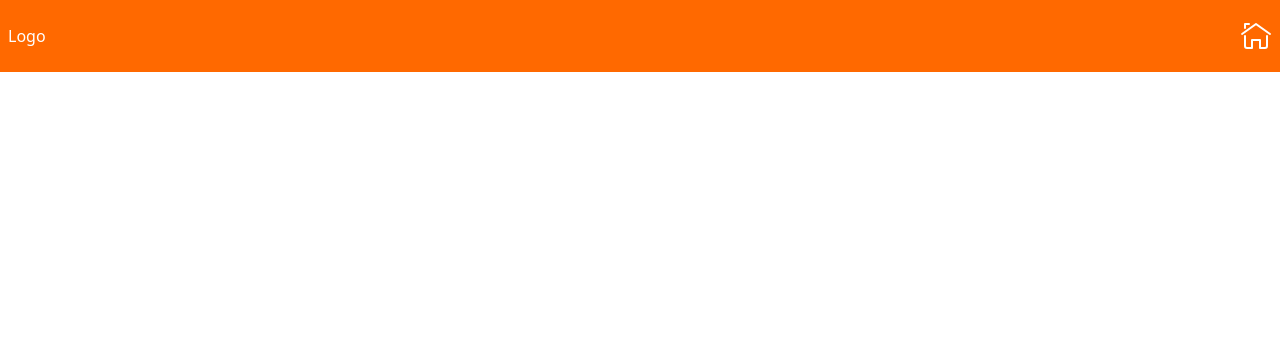
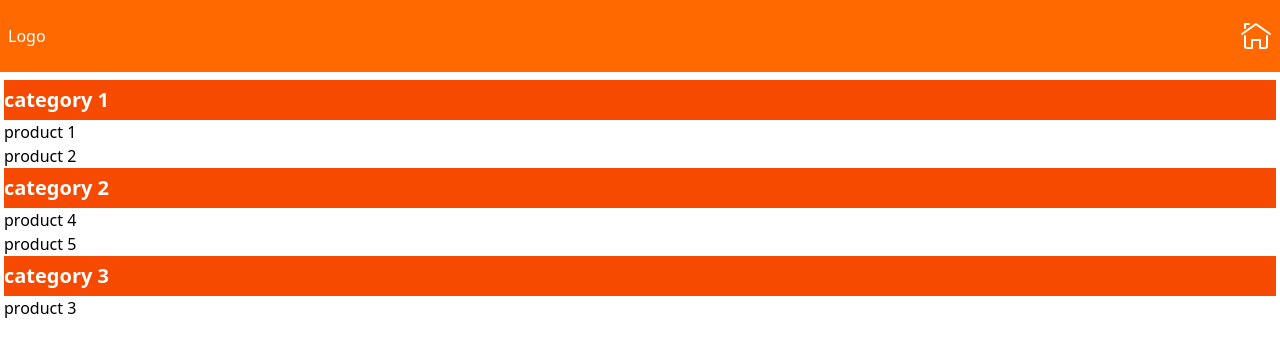
Before and after one commit to Romberto/dinneradmin, a React (Vite) app: page /menu in a window 1280 px wide. Shown: the top 356 px of the page. Built offline with nearby package versions, Linux system fonts and the light colour scheme; data requests are answered from the project's data file.

Commit message:
getAllProduct with category

```diff
--- a/src/components/page/Menu/Menu.tsx
+++ b/src/components/page/Menu/Menu.tsx
@@ -1,34 +1,45 @@
-import React, { useEffect } from 'react';
-import { CategoryT, FetchResultT, ProductT } from '../../../utils/types';
-import { BASE_URL } from '../../../utils/const';
+import React from "react";
+import { CategoryT, FetchResultT, ProductT } from "../../../utils/types";
+import { useGetCategoryQuery } from "../../../servises/category";
+import { useGetProductsQuery } from "../../../servises/product";
 
 export const Menu: React.FC = () => {
-  useEffect(() => {
-    const fetchMenu = async () => {
-      try {
-        const resCategory = await fetch(BASE_URL.concat("category"));
-        const resProduct = await fetch(BASE_URL.concat("product"));
-        const categoryData = await resCategory.json()
-        const productData = await resProduct.json()
-        const res:FetchResultT = {}
-        categoryData.forEach((cat:CategoryT) => {
-          res[cat.name] = []
-          productData.forEach((product:ProductT) => {
-            if(cat.id === product.category){
-              res[cat.name].push(product)
-            }
-          });
-        });
-        return res
-      } catch (error) {
-        return Promise.reject(error);
-      }
-    };
-    console.log(fetchMenu());
-  }, []);
+  const { data: dataCategory, isLoading: isLoadingCategory } =
+    useGetCategoryQuery(undefined);
+  const { data: dataProduct, isLoading: isLoadingProduct } =
+    useGetProductsQuery(undefined);
+
+  if (isLoadingCategory || isLoadingProduct) return <p>Loading...</p>;
+
+  const createMenuList = (dataC: CategoryT[], dataP: ProductT[]) => {
+    const res: FetchResultT = {};
+    dataC.forEach((cat: CategoryT) => {
+      res[cat.name] = [];
+      dataP.forEach((product: ProductT) => {
+        if (cat.id === product.category) {
+          res[cat.name].push(product);
+        }
+      });
+    });
+    return res;
+  };
+
+  if (!dataCategory || !dataProduct) return <p>No data available</p>;
+
+  const data = createMenuList(dataCategory, dataProduct);
+
   return (
-    <div className='container'>
-        {}
+    <div className="container">
+      {Object.entries(data).map(([categoryName, products]) => (
+        <div key={categoryName}>
+          <h2 className="bg-orange-600 text-white font-bold text-xl py-1.5">{categoryName}</h2>
+          <ul>
+            {products.map((product: ProductT) => (
+              <li key={product.id}>{product.name}</li>
+            ))}
+          </ul>
+        </div>
+      ))}
     </div>
   );
 };
--- a/src/servises/category.ts
+++ b/src/servises/category.ts
@@ -2,14 +2,14 @@
 import { createApi, fetchBaseQuery } from '@reduxjs/toolkit/query/react'
 
 import { BASE_URL } from '../utils/const'
-import { ItemT } from '../utils/types'
+import { CategoryT, ItemT } from '../utils/types'
 
 // Define a service using a base URL and expected endpoints
 export const categoryApi = createApi({
   reducerPath: 'category',
   baseQuery: fetchBaseQuery({ baseUrl: BASE_URL }),
   endpoints: (builder) => ({
-    getCategories: builder.query<ItemT[], undefined>({
+    getCategory: builder.query<CategoryT[], undefined>({
       query: () => `category/`,
     }),
   }),
@@ -17,4 +17,4 @@ export const categoryApi = createApi({
 
 // Export hooks for usage in functional components, which are
 // auto-generated based on the defined endpoints
-export const { useGetCategoriesQuery } = categoryApi
+export const { useGetCategoryQuery } = categoryApi
--- a/src/servises/product.ts
+++ b/src/servises/product.ts
@@ -2,14 +2,14 @@
 import { createApi, fetchBaseQuery } from '@reduxjs/toolkit/query/react'
 
 import { BASE_URL } from '../utils/const'
-import { ItemT } from '../utils/types'
+import { ItemT, ProductT } from '../utils/types'
 
 // Define a service using a base URL and expected endpoints
 export const productApi = createApi({
   reducerPath: 'product',
   baseQuery: fetchBaseQuery({ baseUrl: BASE_URL }),
   endpoints: (builder) => ({
-    getProducts: builder.query<ItemT[], undefined>({
+    getProducts: builder.query<ProductT[], undefined>({
       query: () => `product/`,
     }),
   }),
--- /dev/null
+++ b/src/utils/utils.ts
@@ -0,0 +1,23 @@
+import { BASE_URL } from "./const";
+import { CategoryT, FetchResultT, ProductT } from "./types";
+
+export const fetchMenu = async ():Promise<FetchResultT> => {
+    try {
+      const resCategory = await fetch(BASE_URL.concat("category"));
+      const resProduct = await fetch(BASE_URL.concat("product"));
+      const categoryData = await resCategory.json()
+      const productData = await resProduct.json()
+      const res:FetchResultT = {}
+      categoryData.forEach((cat:CategoryT) => {
+        res[cat.name] = []
+        productData.forEach((product:ProductT) => {
+          if(cat.id === product.category){
+            res[cat.name].push(product)
+          }
+        });
+      });
+      return res
+    } catch (error) {
+      return Promise.reject(error);
+    }
+  };
```
